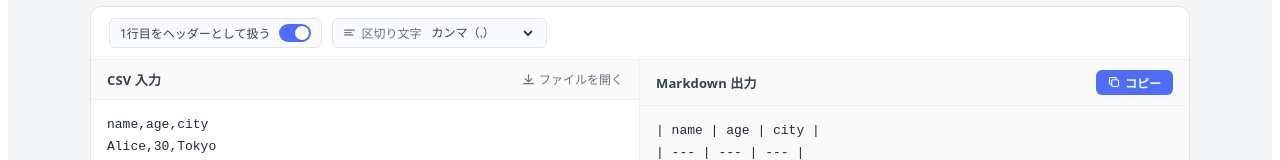
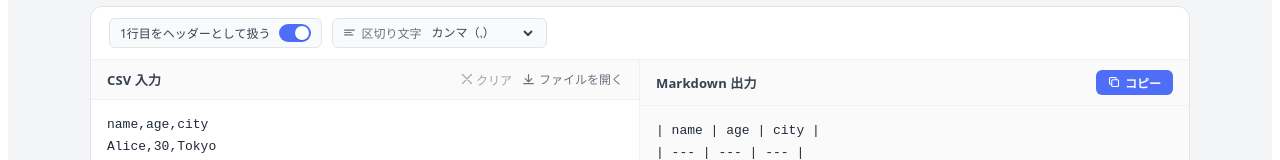
Before and after one commit to KouEgg/csv-to-markdown, a Next.js app: page / in a window 1280 px wide. Both pictures are taken after a click on the button "サンプルを試す →". Shown: the part 174-334 px from the top of the page. Built offline with nearby package versions, Linux system fonts and the light colour scheme.

Commit message:
add Clear button

```diff
--- a/app/page.js
+++ b/app/page.js
@@ -125,11 +125,22 @@ export default function Home() {
                 <span style={{ fontSize: "13px", fontWeight: 700, color: "#374151", letterSpacing: "0.01em" }}>
                   CSV 入力
                 </span>
-                <label style={{ fontSize: "12px", color: "#6b7280", cursor: "pointer", display: "flex", alignItems: "center", gap: "4px" }}>
-                  <svg width="13" height="13" viewBox="0 0 16 16" fill="none"><path d="M8 2v9M4 7l4 4 4-4M2 13h12" stroke="currentColor" strokeWidth="1.5" strokeLinecap="round" strokeLinejoin="round"/></svg>
-                  ファイルを開く
-                  <input type="file" accept=".csv,.tsv,.txt" style={{ display: "none" }} onChange={(e) => handleFile(e.target.files[0])} />
-                </label>
+                <div style={{ display: "flex", alignItems: "center", gap: "10px" }}>
+                  {csvInput && (
+                    <button
+                      onClick={() => setCsvInput("")}
+                      style={{ fontSize: "12px", color: "#9ca3af", background: "none", border: "none", cursor: "pointer", display: "flex", alignItems: "center", gap: "3px", padding: 0 }}
+                    >
+                      <svg width="12" height="12" viewBox="0 0 16 16" fill="none"><path d="M2 2l12 12M14 2L2 14" stroke="currentColor" strokeWidth="1.5" strokeLinecap="round"/></svg>
+                      クリア
+                    </button>
+                  )}
+                  <label style={{ fontSize: "12px", color: "#6b7280", cursor: "pointer", display: "flex", alignItems: "center", gap: "4px" }}>
+                    <svg width="13" height="13" viewBox="0 0 16 16" fill="none"><path d="M8 2v9M4 7l4 4 4-4M2 13h12" stroke="currentColor" strokeWidth="1.5" strokeLinecap="round" strokeLinejoin="round"/></svg>
+                    ファイルを開く
+                    <input type="file" accept=".csv,.tsv,.txt" style={{ display: "none" }} onChange={(e) => handleFile(e.target.files[0])} />
+                  </label>
+                </div>
               </div>
               <div
                 style={{ position: "relative", flex: 1 }}
```
